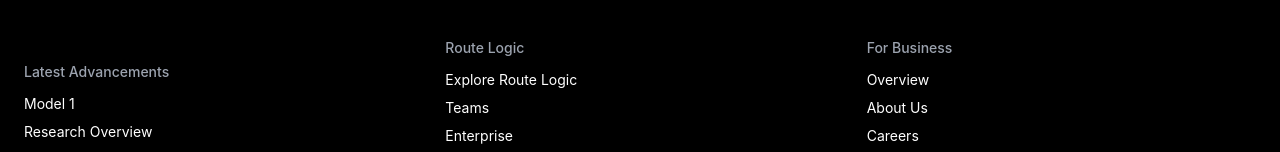
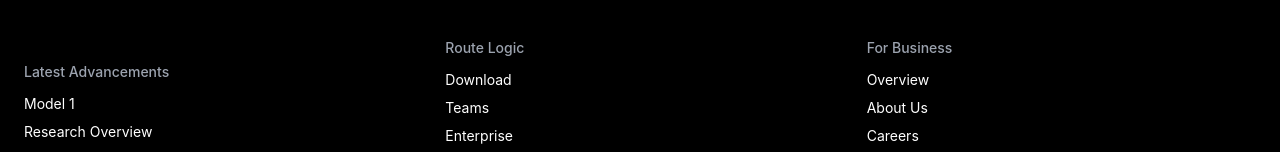
Before and after one commit to BroWang1/Route-Logic, a React (Create React App) app in the folder client/: page /investor-relations in a window 1280 px wide. Shown: the part 602-754 px from the top of the page. Built offline with nearby package versions, Linux system fonts and the light colour scheme.

Commit message:
Update Footer.jsx

```diff
--- a/client/src/components/Footer.jsx
+++ b/client/src/components/Footer.jsx
@@ -25,12 +25,11 @@
         <div>
           <h4 className="text-gray-400 font-medium mb-3">Route Logic</h4>
           <ul className="space-y-2">
-            <li>Explore Route Logic</li>
+            <li>Download</li>
             <li>Teams</li>
             <li>Enterprise</li>
             <li>Education</li>
             <li>Pricing</li>
-            <li>Download</li>
           </ul>
           <h4 className="text-gray-400 font-medium mt-6 mb-3">Model</h4>
           <ul className="space-y-2">
```
